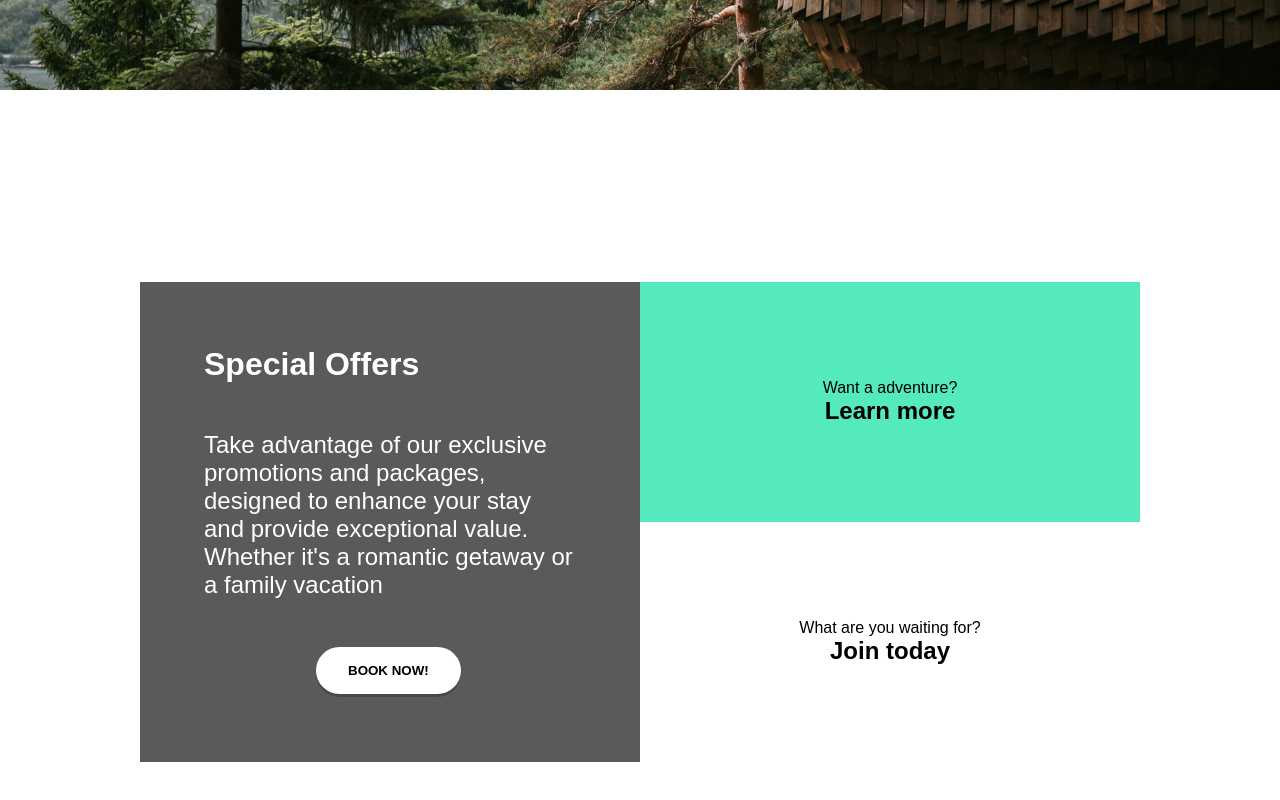
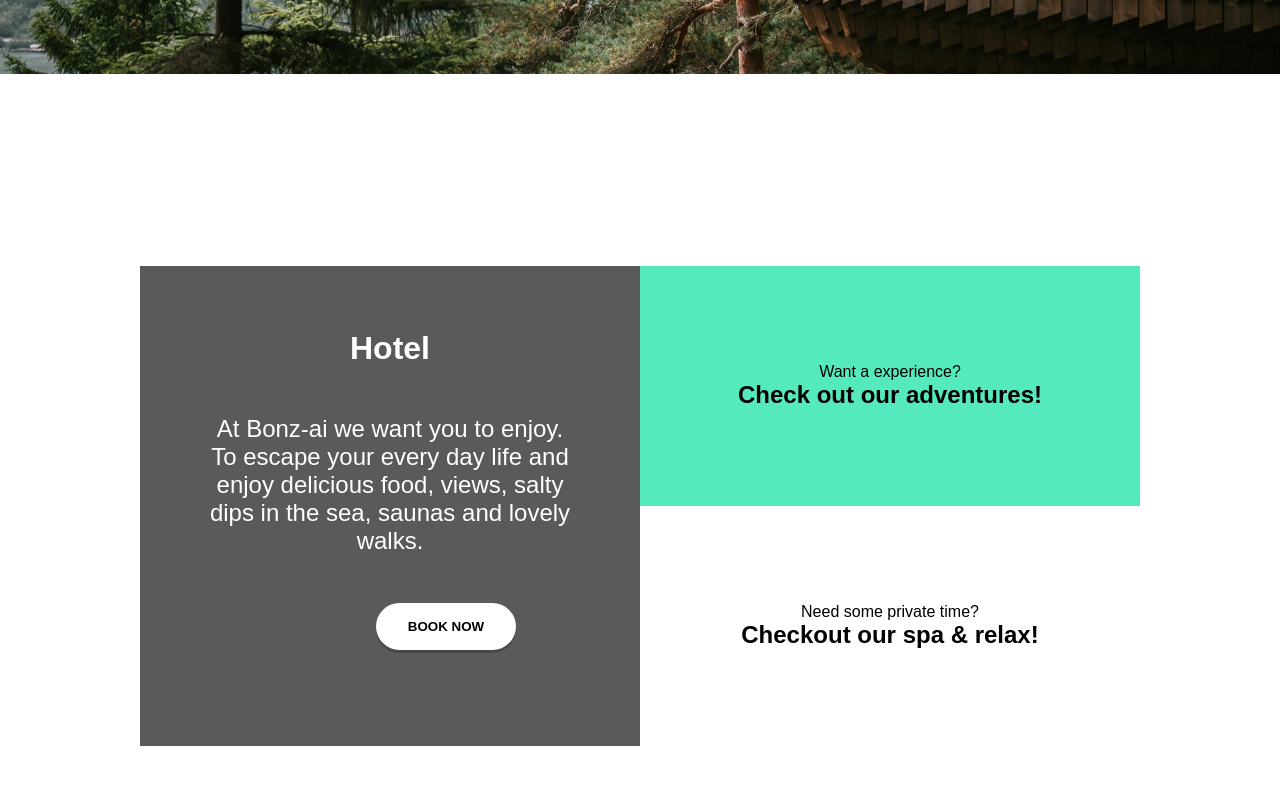
Before and after one commit to sandranymark/individual-exam, a plain HTML site: page index.html in a window 1280 px wide. Shown: the part 704-1504 px from the top of the page. Drawn offline with Linux system fonts and the light colour scheme.

Commit message:
snyggat till texterna

```diff
--- a/index.html
+++ b/index.html
@@ -23,7 +23,7 @@
                 </figure>
                 <nav class="header__navigation-toggle">
                     <li class="header__list-item--home"><a href="#" class="header__menu-link">Home</a></li>
-                    <li class="header__list-item"><a href="#" class="header__menu-link">About us</a></li>
+                    <li class="header__list-item"><a href="#" class="header__menu-link">Our facilities</a></li>
                     <li class="header__list-item"><a href="#" class="header__menu-link">Hotels & Desitnations</a></li>
                     <li class="header__list-item"><a href="#" class="header__menu-link">Booking</a></li>
                     <li class="header__list-item"><a href="#" class="header__menu-link">Contact information</a>
@@ -106,19 +106,19 @@
 
         <section class="main__container">
             <article class="main__container--big">
-                <h1>Special Offers</h1>
-                <p> Take advantage of our exclusive promotions and packages, designed to enhance your stay and provide
-                    exceptional value. Whether it's a romantic getaway or a family vacation </p>
-                <button class="button">Book now!</button>
+                <h1>Hotel</h1>
+                <p> At Bonz-ai we want you to enjoy. To escape your every day life and enjoy delicious food,
+                    views, salty dips in the sea, saunas and lovely walks. </p>
+                <button class="button">book now</button>
             </article>
 
             <article class="main__container--small-top">
-                <p>Want a adventure?</p>
-                <h2>Learn more</h2>
+                <p>Want a experience?</p>
+                <h2>Check out our adventures!</h2>
             </article>
             <article class="main__container--small-bot">
-                <p>What are you waiting for?</p>
-                <h2>Join today</h2>
+                <p>Need some private time?</p>
+                <h2>Checkout our spa & relax!</h2>
             </article>
 
         </section>
--- a/style/style.css
+++ b/style/style.css
@@ -91,7 +91,7 @@ body {
     display: flex;
     /* justify-content: center; */
     align-items: center;
-    margin-bottom: 1rem;
+    /* margin-bottom: 1rem; */
     padding: 0.5rem 2rem;
     border: none;
     background-color: #55eabe;
@@ -139,6 +139,8 @@ body {
     font-weight: bold;
     background-color: white;
     border: none;
+    box-shadow: 0 3px 0 rgba(0, 0, 0, 0.2);
+
 }
 
 /* Header image */
@@ -175,6 +177,7 @@ main {
     padding: 4rem;
     grid-column: auto /span 1;
     grid-row: auto /span 2;
+    text-align: center;
 }
 
 .main__container--big h1 {
@@ -212,7 +215,9 @@ main {
     flex-direction: column;
     justify-content: center;
     align-items: center;
+
 }
+
 
 
 .main__container--small-top {
```
